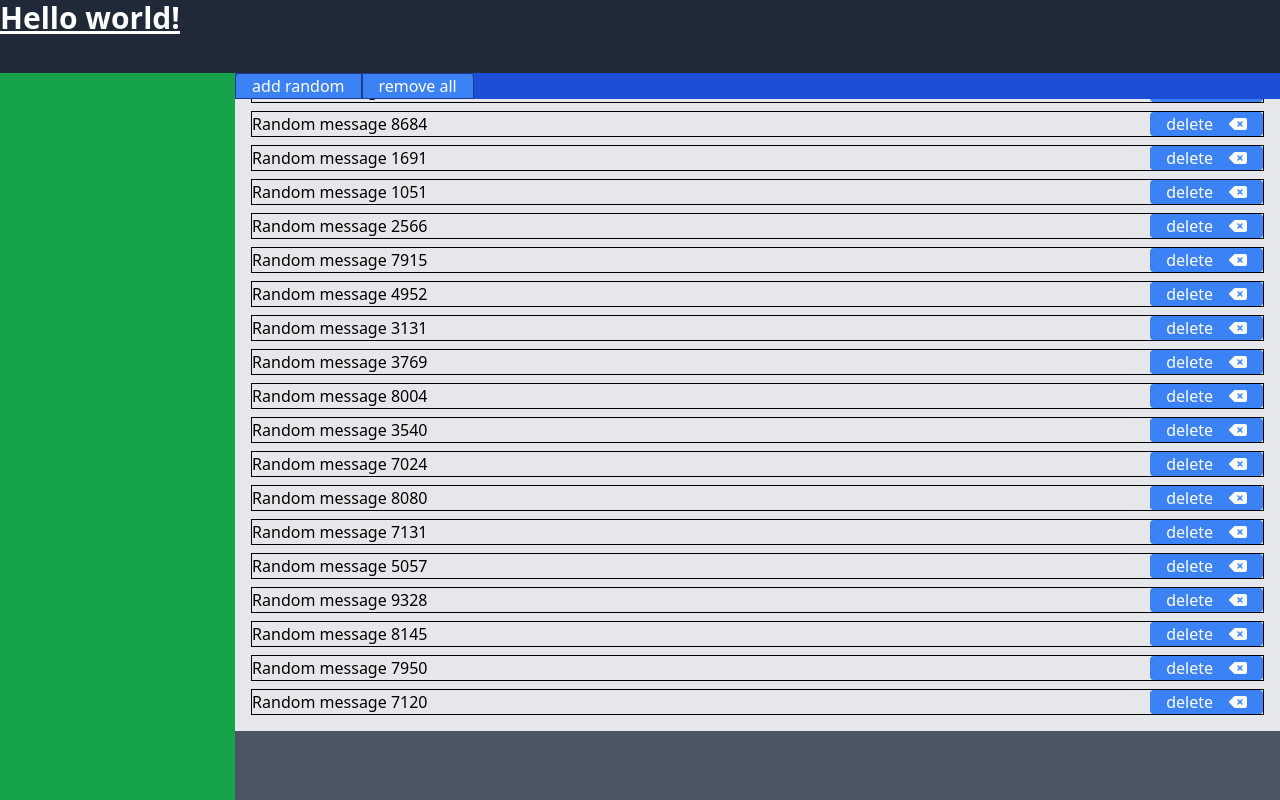
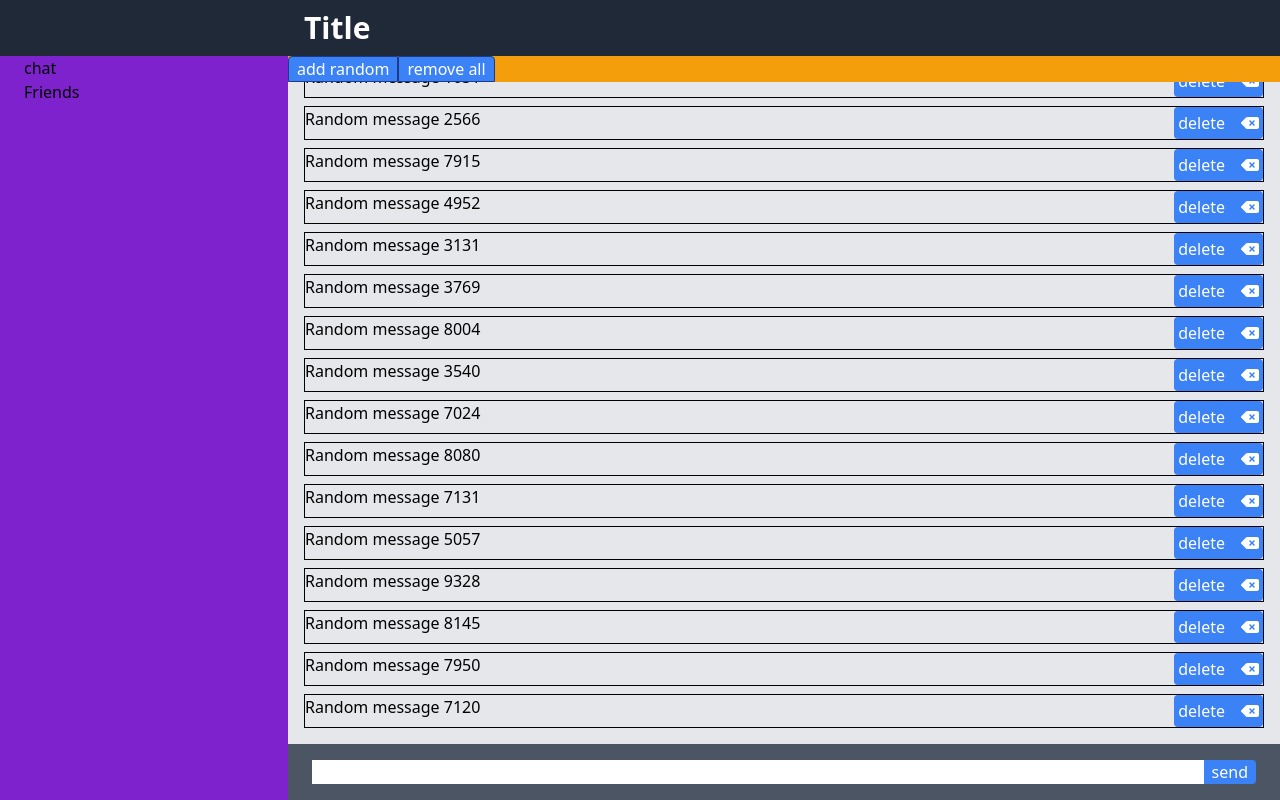
Before and after one commit to kiprok/DiscordButBetter.Client, a Vue app: page / in a window 1280 px wide. Built offline with nearby package versions, Linux system fonts and the light colour scheme.

Commit message:
begin routes

```diff
--- a/package.json
+++ b/package.json
@@ -14,7 +14,8 @@
     "@fortawesome/free-regular-svg-icons": "^6.5.2",
     "@fortawesome/free-solid-svg-icons": "^6.5.2",
     "@fortawesome/vue-fontawesome": "^3.0.6",
-    "vue": "^3.4.21"
+    "vue": "^3.4.21",
+    "vue-router": "^4.3.0"
   },
   "devDependencies": {
     "@vitejs/plugin-vue": "^5.0.4",
--- a/src/App.vue
+++ b/src/App.vue
@@ -1,18 +1,32 @@
 <script setup>
 import BookList from "@/components/MessageList.vue";
+import SimpleButton from "@/components/SimpleButton.vue";
+import MessageList from "@/components/MessageList.vue";
+
+function ToggleSideMenu(){
+  let sideMenu = document.querySelector("#SideMenu")
+  sideMenu.classList.toggle("hidden")
+}
 
 </script>
 
 <template>
-  <div class="h-screen flex flex-col bg-amber-500 overflow-hidden">
-    <header class="bg-gray-800 h-20 ">
-      <h1 class="text-white text-3xl font-bold underline">
-        Hello world!
-      </h1>
-    </header>
-    <div class="w-screen flex justify-center h-full bg-blue-700 overflow-hidden">
-      <book-list class="w-full h-full" />
+  <div class="h-screen flex flex-row items-stretch bg-amber-500 overflow-hidden">
+    <div id="SideMenu" class="bg-green-600 row-span-3 absolute top-0 left-0 h-screen w-screen flex-none
+    hidden md:block md:w-72 md:h-full md:top-auto md:left-auto md:relative">
+      <div class="w-full h-full flex flex-col">
+        <div class="h-14 bg-gray-800 flex-none flex  items-center">
+          <SimpleButton @click="ToggleSideMenu" class="w-fit md:hidden h-fit">
+            close
+          </SimpleButton>
+        </div>
+        <div class="bg-purple-700 grow flex flex-col px-6">
+          <router-link to="/">chat</router-link>
+          <router-link to="/friends">Friends</router-link>
+        </div>
+      </div>
     </div>
+    <router-view />
   </div>
 
 </template>
--- a/src/components/MessageList.vue
+++ b/src/components/MessageList.vue
@@ -1,12 +1,18 @@
 <script setup>
+import {library} from "@fortawesome/fontawesome-svg-core";
+import {faBars} from "@fortawesome/free-solid-svg-icons";
 import BookListItem from "@/components/MessageListItem.vue";
 import SimpleButton from "@/components/SimpleButton.vue";
-import {computed, reactive} from "vue";
+import {computed, reactive, ref} from "vue";
+
+library.add(faBars)
 
 const User = reactive({
   name: "john smith",
   books: []
 });
+
+const textMessage = ref('')
 
 for (let i = 0; i < 100; i++) {
   AddRandomChatMessage();
@@ -32,30 +38,50 @@ function AddRandomChatMessage() {
   User.books.push(`Random message ${getRndInteger(1000, 9999)}`);
 }
 
+function SendChatMessage(){
+  if (!textMessage.value)
+    return;
+  User.books.push(textMessage.value);
+  textMessage.value = "";
+}
+
+function ToggleSideMenu(){
+  let sideMenu = document.querySelector("#SideMenu")
+  sideMenu.classList.toggle("hidden")
+}
+
 </script>
 
 <template>
-  <div class="flex flex-row flex-nowrap">
-    <div class="bg-green-600 row-span-3 h-full w-12
-    md:w-72 md:block">
+  <div class="flex flex-col items-stretch flex-nowrap">
 
-    </div>
-    <div class="flex flex-col flex-nowrap w-full">
-      <div class="flex flex-row">
-        <SimpleButton @click="AddRandomChatMessage()" class="rounded-br-none rounded-bl-none rounded-tr-none border-blue-900 border" >
+    <header class="bg-gray-800 h-14 flex flex-row items-center flex-none px-4 gap-4">
+      <button @click="ToggleSideMenu" class="h-8 w-8 text-white text-2xl text-center flex justify-center items-center hover:text-gray-300 md:hidden">
+        <font-awesome-icon icon="fa-solid fa-bars" />
+      </button>
+      <h1 class="text-white text-3xl font-bold">
+        Title
+      </h1>
+    </header>
+    <div class="flex flex-col flex-nowrap h-full">
+      <div class="flex flex-row flex-none">
+        <SimpleButton @click="AddRandomChatMessage()" class="px-2 rounded-br-none rounded-bl-none rounded-tr-none border-blue-900 border" >
           add random
         </SimpleButton>
-        <SimpleButton @click="RemoveAllChatMessages()" class="rounded-br-none rounded-bl-none rounded-tl-none border-blue-900 border">
+        <SimpleButton @click="RemoveAllChatMessages()" class="px-2 rounded-br-none rounded-bl-none rounded-tl-none border-blue-900 border">
           remove all
         </SimpleButton>
       </div>
-      <div :class="EvenAmountOfChatMessages" class="flex flex-col-reverse h-full overflow-auto">
+      <div :class="EvenAmountOfChatMessages" class="flex flex-col-reverse grow h-16 overflow-auto">
         <ul class="flex flex-col gap-2 p-4 h-auto">
           <BookListItem :key="index" v-for="(book, index) in User.books" :title="book" @delete-book="RemoveChatMessage(index)" />
         </ul>
       </div>
-      <div class="bg-gray-600 h-20">
-
+      <div class="bg-gray-600 h-14 flex-none flex flex-row items-center px-6">
+        <div class="w-full flex flex-row items-center">
+          <input @keyup.enter="SendChatMessage" v-model="textMessage" class="grow h-6">
+          <SimpleButton @click="SendChatMessage" class="flex-none px-2 w-fit h-6 rounded-l-none">send</SimpleButton>
+        </div>
       </div>
     </div>
   </div>
--- a/src/components/MessageListItem.vue
+++ b/src/components/MessageListItem.vue
@@ -10,8 +10,8 @@ library.add(faDeleteLeft)
 
 <template>
   <li class="flex flex-row justify-between border border-black">
-    <span>{{ props.title }}</span>
-    <SimpleButton @click="$emit('delete-book')" class="px-2 gap-4">
+    <span class="text-pretty break-words grow w-12">{{ props.title }}</span>
+    <SimpleButton @click="$emit('delete-book')" class="flex-none px-1 py-1 gap-4 h-fit">
     <span class="hidden sm:inline">delete </span>
       <font-awesome-icon icon="fa-solid fa-delete-left" />
     </SimpleButton>
--- a/src/components/SimpleButton.vue
+++ b/src/components/SimpleButton.vue
@@ -2,7 +2,7 @@
 </script>
 
 <template>
-  <button class="px-4 rounded bg-blue-500 text-white hover:bg-blue-700 flex flex-nowrap justify-center items-center">
+  <button class="rounded bg-blue-500 text-white hover:bg-blue-700 flex flex-nowrap justify-center items-center">
     <slot>
 
     </slot>
--- a/src/main.js
+++ b/src/main.js
@@ -1,7 +1,23 @@
 import './assets/main.css'
 
 import { createApp } from 'vue'
+import {createRouter,createWebHistory} from "vue-router";
 import App from './App.vue'
 import {FontAwesomeIcon} from "@fortawesome/vue-fontawesome";
+import ChatView from "@/views/ChatView.vue";
+import FriendListView from "@/views/FriendListView.vue";
 
-createApp(App).component("font-awesome-icon", FontAwesomeIcon).mount('#app')
+const routes = [
+    {path: '/', component:ChatView},
+    {path: '/friends', component: FriendListView}
+];
+
+const router = createRouter({
+    history:createWebHistory(),
+    routes:routes
+});
+
+createApp(App)
+    .component("font-awesome-icon", FontAwesomeIcon)
+    .use(router)
+    .mount('#app')
--- /dev/null
+++ b/src/views/ChatView.vue
@@ -0,0 +1,8 @@
+<script setup>
+
+import MessageList from "@/components/MessageList.vue";
+</script>
+
+<template>
+  <message-list class="w-full h-full" />
+</template>
--- /dev/null
+++ b/src/views/FriendListView.vue
@@ -0,0 +1,7 @@
+<script setup>
+
+</script>
+
+<template>
+Hello
+</template>
```
Also changed, not shown: 1 other file (tests, documents, lock files or other folders).
